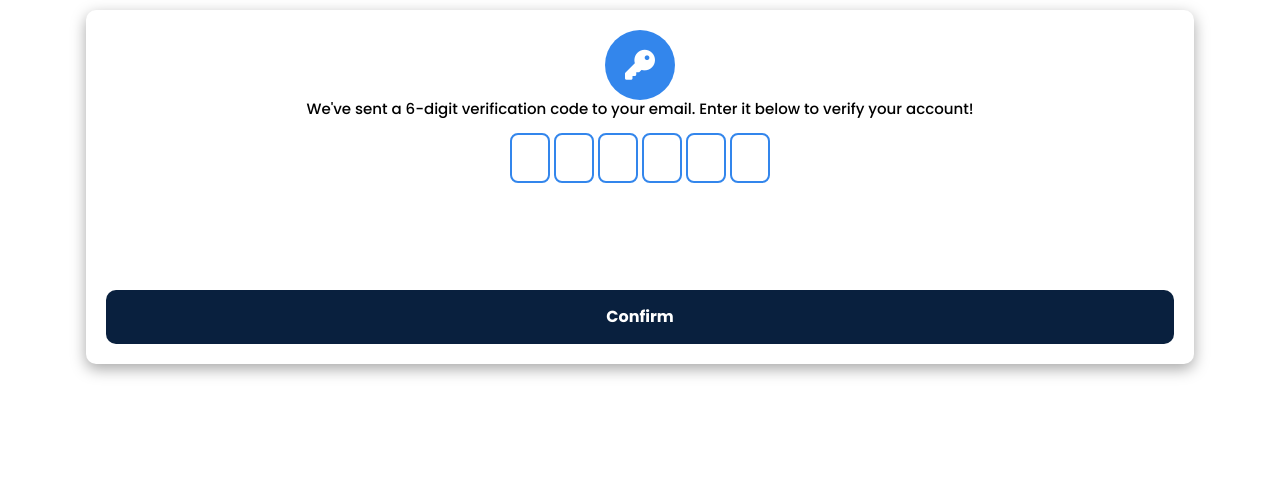
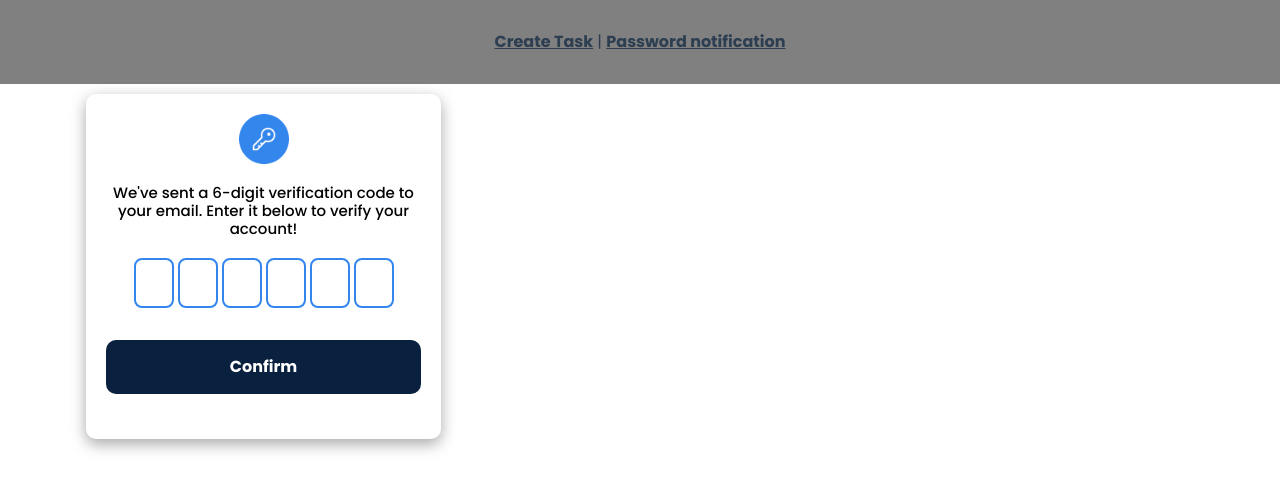
Before and after one commit to TeeboiCode/Todo-list, a Vue app: page /forgotPasswordTwo in a window 1280 px wide. Shown: the top 490 px of the page. Built offline with nearby package versions, Linux system fonts and the light colour scheme.

Commit message:
initial commit of forgotPassword by Jasmine

```diff
--- a/src/App.vue
+++ b/src/App.vue
@@ -1,10 +1,10 @@
 <template>
   <div>
-    <!-- <nav>
+    <nav>
       <router-link to="/createTask">Create Task</router-link> |
-      <router-link to="/successfulPassword"> Password </router-link>
+      <router-link to="/forgotPassword"> Password </router-link>
       <router-link to="/notification"> notification</router-link>
-    </nav> -->
+    </nav>
     <router-view />
   </div>
 </template>
--- /dev/null
+++ b/src/components/ForgotPassword.vue
@@ -0,0 +1,36 @@
+<template>
+
+    <!-- forgot-container -->
+    <div class="forgot-container">
+
+        <!-- overlay-container -->
+        <div class="overlay-container">
+        </div>
+
+        <ForgotPasswordOne/>
+
+    </div>
+
+</template>
+
+<script>
+import ForgotPasswordOne from "../components/ForgotPasswordOne.vue"
+export default {
+    name: "ForgotPassword",
+    components: {
+        ForgotPasswordOne,
+    }
+}
+</script>
+
+<style scoped>
+.overlay-container {
+    position: fixed;
+    top: 0;
+    left: 0;
+    right: 0;
+    height: 100vh;
+    background: #a8a5a5;
+    z-index: -90;
+}
+</style>
--- a/src/components/ForgotPasswordOne.vue
+++ b/src/components/ForgotPasswordOne.vue
@@ -56,13 +56,15 @@ export default {
 
 .forgotPassword {
     padding: 20px 20px;
-    width: 100%;
+    width: 80%;
+    max-width: 355px;
     box-shadow: rgba(0, 0, 0, 0.35) 0px 5px 15px;
     border-radius: 10px;
     background: #fff;
 }
 
 .forgotPassword-img {
+    margin-bottom: 20px;
     align-items: center;
     justify-self: center;
 }
@@ -72,7 +74,7 @@ export default {
 }
 
 .forgotPassword-text h4 {
-    margin: 5px 0;
+    margin: 20px 0;
     font-size: 15px;
     font-weight: 500;
     text-align: center;
@@ -90,7 +92,7 @@ label {
     display: flex;
     align-items: center;
     border: 1px solid #000;
-    padding: 12px 20px;
+    padding: 12px 15px;
     border-radius: 10px;
 }
 
@@ -102,8 +104,10 @@ label {
 .input-container input {
     border: none;
     outline: none;
-    flex: 1;
+    padding: 0;
+    /* flex: 1; */
 }
+
 
 /* confitm-btn */
 .confirm-btn {
@@ -124,7 +128,8 @@ label {
 
 /* return */
 .return {
-    margin-top: 3%;
+    margin-top: 20px;
+    margin-bottom: 10px;
     display: flex;
     flex-direction: row;
     justify-content: center;
--- a/src/components/ForgotPasswordThree.vue
+++ b/src/components/ForgotPasswordThree.vue
@@ -5,9 +5,9 @@
         <!-- forgotPassword -->
         <div class="forgotPassword">
 
-            <!-- key-icon -->
-            <div class="key-icon">
-                <i class="fa-solid fa-key"></i>
+            <!-- forgortPassword-img -->
+            <div class="forgotPassword-img">
+                <img src="../assets/key-icon.png" alt="">
             </div>
 
             <!-- password -->
@@ -99,28 +99,22 @@ export default {
 /* forgotPassword */
 .forgotPassword {
     padding: 20px;
-    width: 100%;
+    max-width: 355px;
+    width: 80%;
     box-shadow: rgba(0, 0, 0, 0.35) 0px 5px 15px;
     border-radius: 10px;
     background: #fff;
     text-align: center;
 }
 
-/* key-icon */
-.key-icon {
-    width: 70px;
-    height: 70px;
-    display: flex;
+.forgotPassword-img {
+    margin-bottom: 20px;
     align-items: center;
-    justify-content: center;
-    margin: auto;
-    border-radius: 50%;
-    background: #3386ec;
+    justify-self: center;
 }
 
-.key-icon i {
-    color: #fff;
-    font-size: 30px;
+.forgotPassword-img img {
+    width: 50px;
 }
 
 /* input-field */
@@ -188,7 +182,8 @@ export default {
 
 /* return */
 .return {
-    margin-top: 3%;
+    margin-top: 20px;
+    margin-bottom: 10px;
     display: flex;
     flex-direction: row;
     justify-content: center;
--- a/src/components/ForgotPasswordTwo.vue
+++ b/src/components/ForgotPasswordTwo.vue
@@ -5,9 +5,9 @@
         <!-- forgotPassword -->
         <div class="forgotPassword">
 
-            <!-- key-icon -->
-            <div class="key-icon">
-                <i class="fa-solid fa-key"></i>
+            <!-- forgortPassword-img -->
+            <div class="forgotPassword-img">
+                <img src="../assets/key-icon.png" alt="">
             </div>
 
             <!-- forgotPassword-text -->
@@ -78,34 +78,30 @@ export default {
 /* forgotPassword */
 .forgotPassword {
     padding: 20px;
-    width: 100%;
+    width: 80%;
+    max-width: 355px;
     box-shadow: rgba(0, 0, 0, 0.35) 0px 5px 15px;
     border-radius: 10px;
     background: #fff;
     text-align: center;
 }
 
-/* key-icon */
-.key-icon {
-    width: 70px;
-    height: 70px;
-    display: flex;
+.forgotPassword-img {
+    margin-bottom: 20px;
     align-items: center;
-    justify-content: center;
-    margin: auto;
-    border-radius: 50%;
-    background: #3386ec;
+    justify-self: center;
 }
 
-.key-icon i {
-    color: #fff;
-    font-size: 30px;
+.forgotPassword-img img {
+    width: 50px;
 }
 
 .forgotPassword-text h4 {
+    margin: 20px 0;
     font-size: 15px;
     font-weight: 500;
-    color: #000;
+    text-align: center;
+    color: #000000;
 }
 
 /* pin-container */
@@ -128,6 +124,7 @@ export default {
 
 .confirm-btn {
     margin-top: 10%;
+    margin-bottom: 25px;
 }
 
 .confirm-btn button {
--- a/src/components/SuccessfulPassword.vue
+++ b/src/components/SuccessfulPassword.vue
@@ -44,7 +44,8 @@ export default {
 /* successful-password */
 .successful-password {
     padding: 30px;
-    width: 100%;
+    width: 80%;
+    max-width: 355px;
     box-shadow: rgba(0, 0, 0, 0.35) 0px 5px 15px;
     border-radius: 10px;
     background: #fff;
--- a/src/router/index.js
+++ b/src/router/index.js
@@ -15,6 +15,7 @@ import ForgotPasswordOne from "../components/ForgotPasswordOne.vue";
 import ForgotPasswordTwo from "../components/ForgotPasswordTwo.vue";
 import ForgotPasswordThree from "../components/ForgotPasswordThree.vue";
 import SuccessfulPassword from "../components/SuccessfulPassword.vue";
+import ForgotPassword from "../components/ForgotPassword.vue"
 
 const routes = [
   {
@@ -106,6 +107,11 @@ const routes = [
     name: "successfulPassword",
     component: SuccessfulPassword,
   },
+  {
+    path: "/forgotPassword",
+    name: "forgotPassword",
+    component: ForgotPassword,
+  },
 ];
 
 const router = createRouter({
--- a/src/views/AboutView.vue
+++ /dev/null
@@ -1,5 +0,0 @@
-<template>
-  <div class="about">
-    <h1>This is an about page</h1>
-  </div>
-</template>
```
Also changed, not shown: src/assets/key-icon.png (added).
